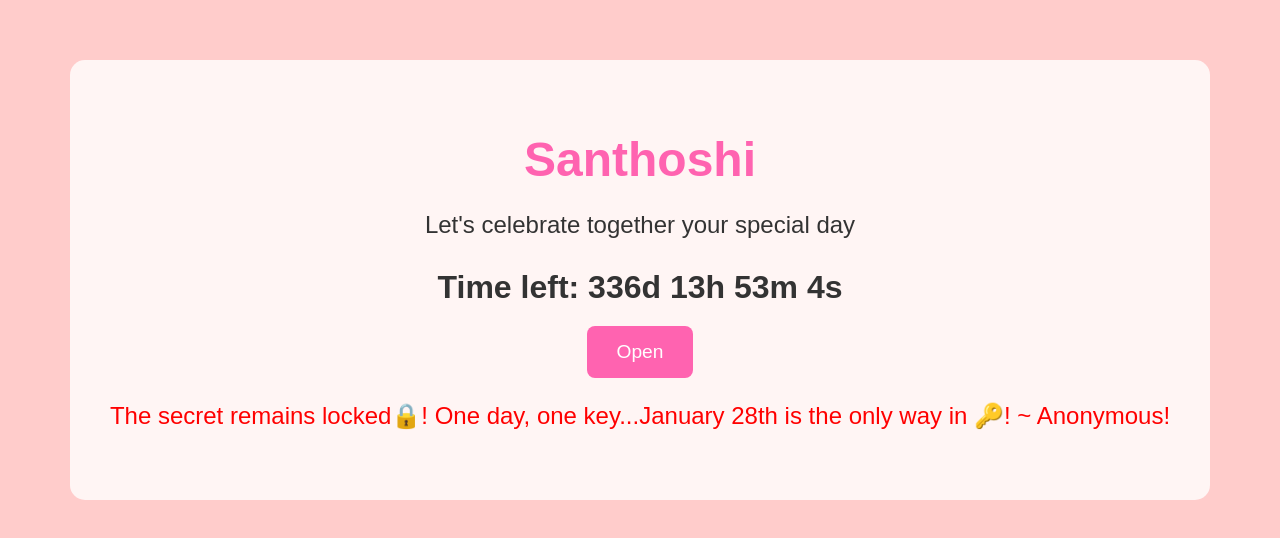
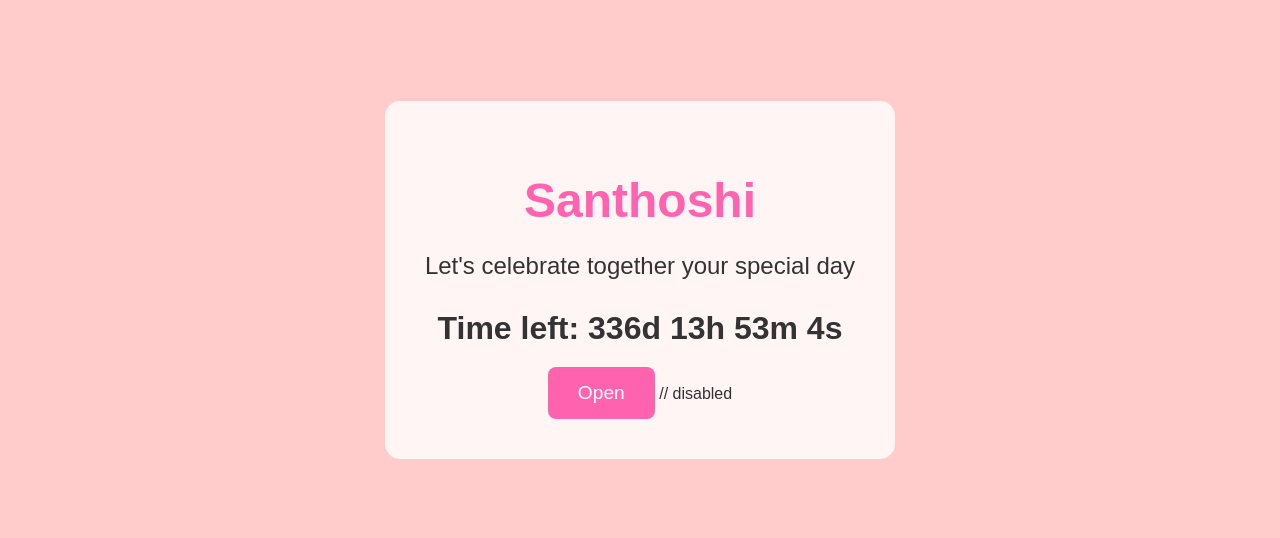
Before and after one commit to asiskumr/SecretHorizon, a plain HTML site: page index.html in a window 1280 px wide. Shown: the part 120-658 px from the top of the page. Drawn offline with nearby package versions, Linux system fonts and the light colour scheme.

Commit message:
Update index.html

```diff
--- a/index.html
+++ b/index.html
@@ -15,7 +15,7 @@
         <div id="countdown"></div>
         <div id="countdown-timer"></div>
 
-        <button id="enter-button" onclick="openPage()" disabled>Open</button>
+        <button id="enter-button" onclick="openPage()" >Open</button> // disabled
         <p id="warning-message" style="color: red; display: none;">The secret remains locked🔒! One day, one key...January 28th is the only way in 🔑! ~ Anonymous!</p>
     </div>
 
@@ -29,18 +29,18 @@
 
     <script>
 
-        function checkDate() {
-            var today = new Date();
-            var month = today.getMonth(); // 0-based (0 = January)
-            var day =  today.getDate();
+        // function checkDate() {
+        //     var today = new Date();
+        //     var month = today.getMonth(); // 0-based (0 = January)
+        //     var day =  today.getDate();
 
 
-            if (month === 0 && day === 28) {
-                document.getElementById('enter-button').disabled = true;
-            } else {
-                document.getElementById('warning-message').style.display = 'block';
-            }
-        }
+        //     if (month === 0 && day === 28) {
+        //         document.getElementById('enter-button').disabled = true;
+        //     } else {
+        //         document.getElementById('warning-message').style.display = 'block';
+        //     }
+        // }
 
 
         function openPage() {
@@ -48,9 +48,9 @@
         }
 
 
-        window.onload = function() {
-            checkDate();
-        };
+        // window.onload = function() {
+        //     checkDate();
+        // };
     </script>
 </body>
 </html>
```
